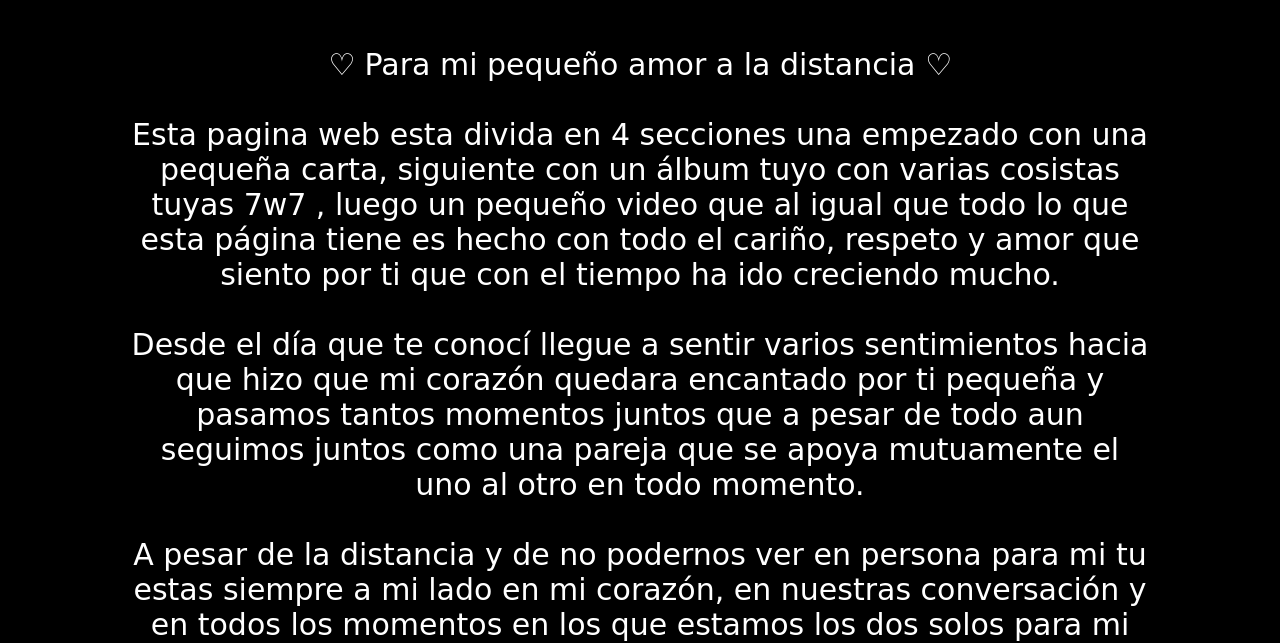
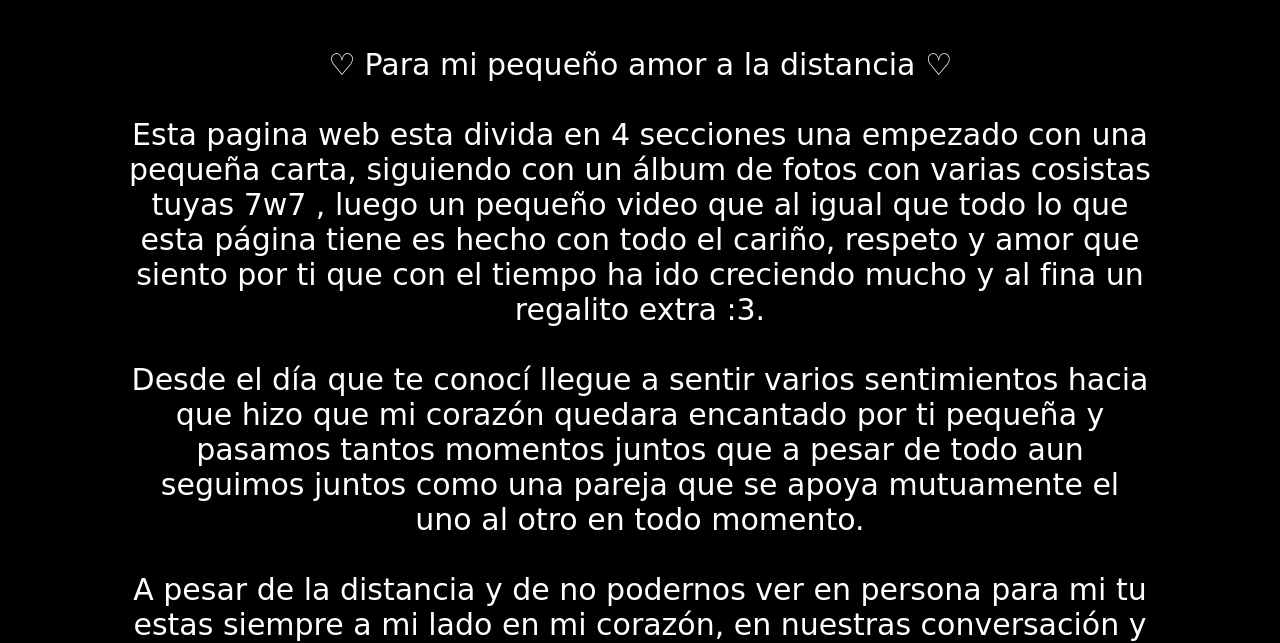
Before and after one commit to Kevin2423/Regalo-de-aniversario-2.0, a plain HTML site: page carta.html in a window 1280 px wide. Shown: the part 164-807 px from the top of the page. Drawn offline with Linux system fonts and the light colour scheme.

Commit message:
Update carta.html

```diff
--- a/carta.html
+++ b/carta.html
@@ -36,9 +36,10 @@
             <br>
             <br>
             Esta pagina web esta divida en 4 secciones una empezado con una pequeña carta,
-            siguiente con un álbum tuyo con varias cosistas tuyas 7w7 , luego un pequeño
+            siguiendo con un álbum de fotos con varias cosistas tuyas 7w7 , luego un pequeño
             video que al igual que todo lo que esta página tiene es hecho con todo el cariño,
-            respeto y amor que siento por ti que con el tiempo ha ido creciendo mucho.
+            respeto y amor que siento por ti que con el tiempo ha ido creciendo mucho y al
+            fina un regalito extra :3.
             <br>
             <br>
             Desde el día que te conocí llegue a sentir varios sentimientos hacia que hizo que
```
